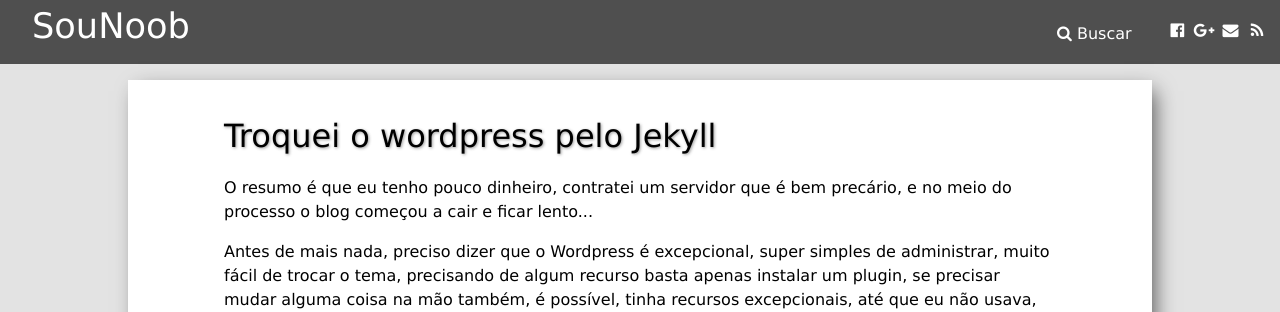
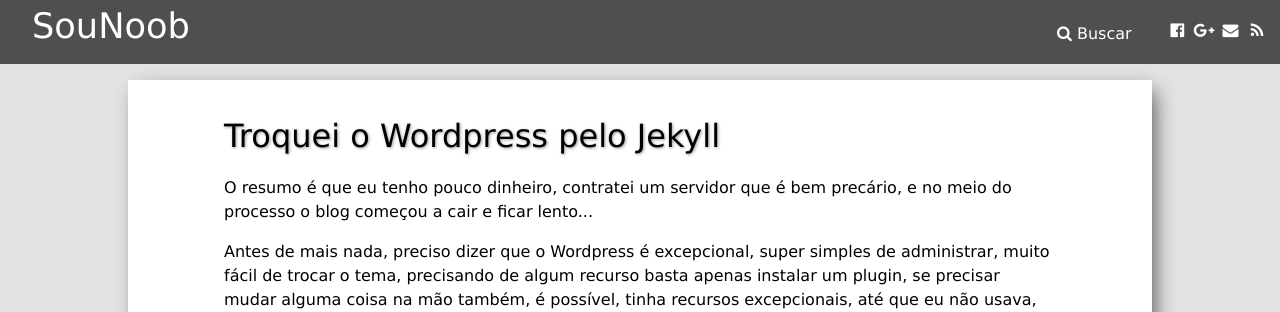
Before and after one commit to sounoob/sounoob.github.io, a Jekyll site: the page built from _posts/2017-01-01-troquei-o-wordpress-pelo-jekyll.html, in a window 1280 px wide and 900 px high. Shown: the top 312 px of the window. Built offline with Jekyll 4.4.1, drawn with Linux system fonts in a browser that asks for light colours; comment, search, counter and statistics services are not loaded; part of the change alters nothing that is shown.

```diff
--- a/_posts/2017-01-01-troquei-o-wordpress-pelo-jekyll.html
+++ b/_posts/2017-01-01-troquei-o-wordpress-pelo-jekyll.html
@@ -1,5 +1,6 @@
 ---
-title: Troquei o wordpress pelo Jekyll
+title: Troquei o Wordpress pelo Jekyll
+excerpt: O resumo é que eu tenho pouco dinheiro, contratei um servidor que é bem precário, e no meio do processo o blog começou a cair e ficar lento.
 author: Sena
 layout: post
 categories:
```
